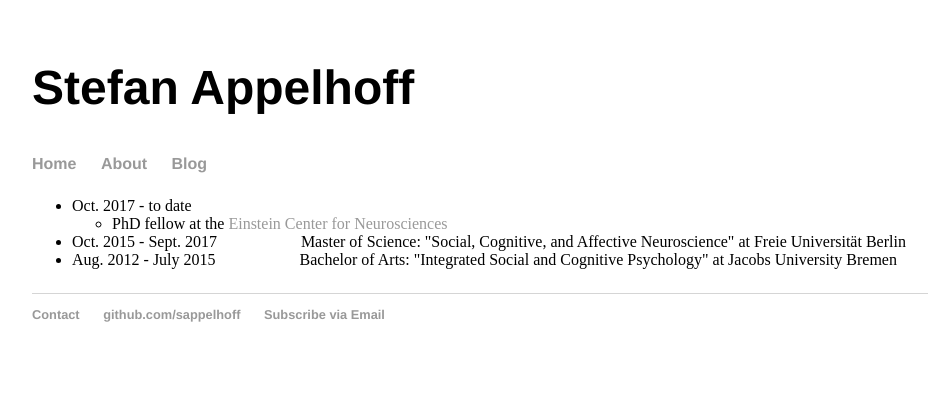
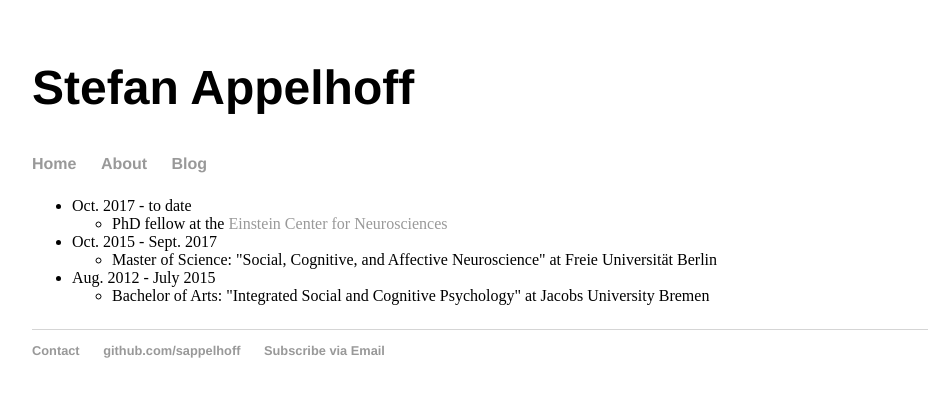
Before and after one commit to sappelhoff/sappelhoff.github.io, a Jekyll site: the page built from cv/index.html, in a window 1280 px wide. Shown: the top 397 px of the page, without its empty margins (160-1097 px from the left). Built offline with Jekyll 4.4.1, drawn with Linux system fonts in a browser that asks for light colours; some of the changed lines change nothing that is shown.

Commit message:
finished nested list

```diff
--- a/cv/index.html
+++ b/cv/index.html
@@ -5,15 +5,26 @@ title: Stefan Appelhoff CV
 
 <p>
     <ul>
-      <li>Oct. 2017 - to date
+
+      <li> Oct. 2017 - to date
           <ul>
-              <li>PhD fellow at the <a target="_blank" href="https://www.ecn-berlin.de"
-  		title="Link to ECN"> Einstein Center for Neurosciences</a></li></ul></li>
+              <li> PhD fellow at the <a target="_blank" href="https://www.ecn-berlin.de" title="Link to ECN"> Einstein Center for Neurosciences</a></li>
+          </ul>
+      </li>
 
 
-      <li>Oct. 2015 - Sept. 2017 &emsp; &emsp; &emsp; &emsp; Master of Science: "Social, Cognitive, and Affective Neuroscience" at Freie Universität Berlin</li>
+      <li> Oct. 2015 - Sept. 2017
+          <ul>
+              <li> Master of Science: "Social, Cognitive, and Affective Neuroscience" at Freie Universität Berlin</li>
+          </ul>
+      </li>
 
 
-      <li>Aug. 2012 - July 2015 &emsp; &emsp; &emsp; &emsp; Bachelor of Arts: "Integrated Social and Cognitive Psychology" at Jacobs University Bremen</li>
+      <li> Aug. 2012 - July 2015
+          <ul>
+              <li> Bachelor of Arts: "Integrated Social and Cognitive Psychology" at Jacobs University Bremen</li>
+          </ul>
+      </li>
+
     </ul>
 </p>
```
